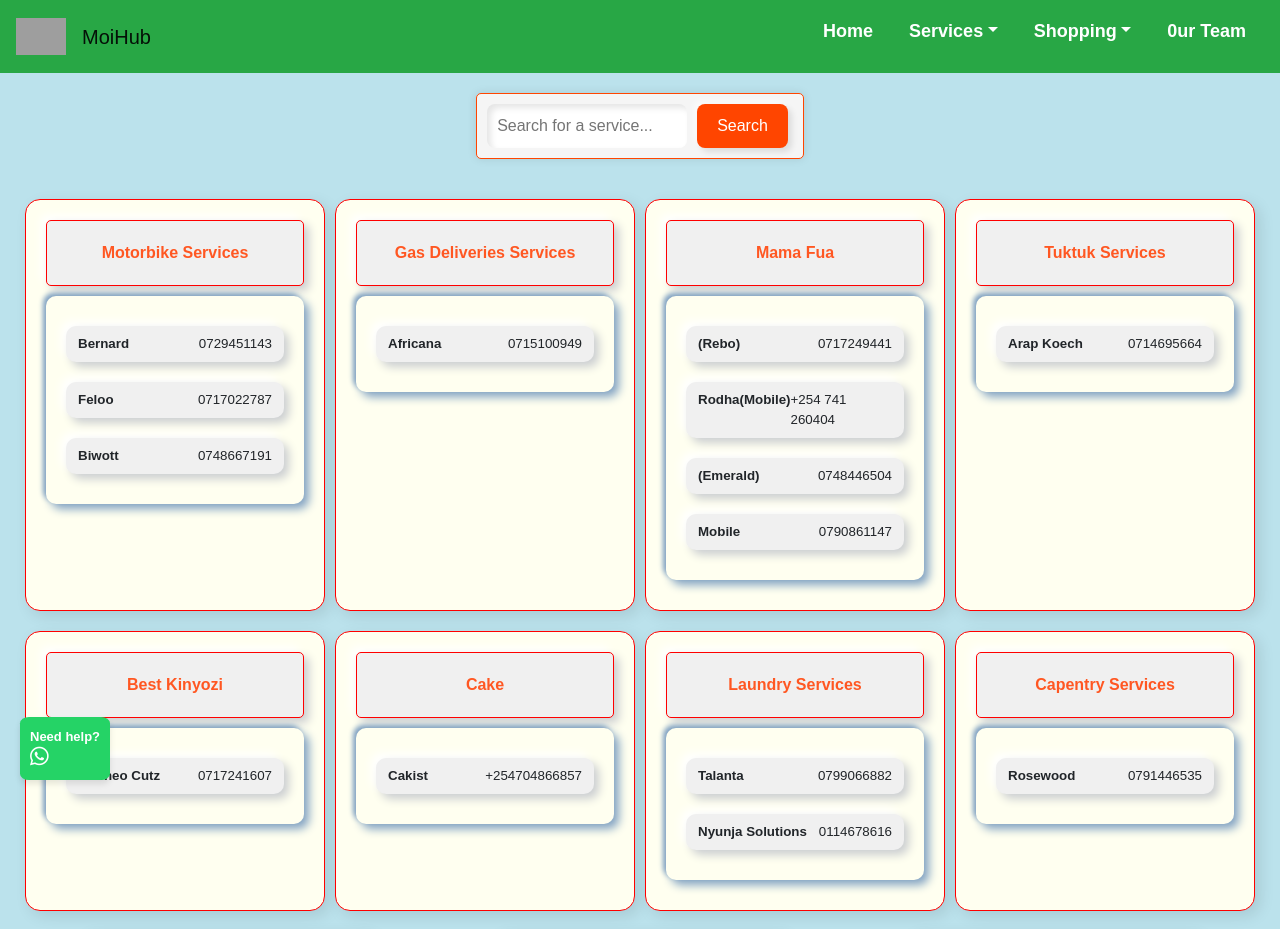
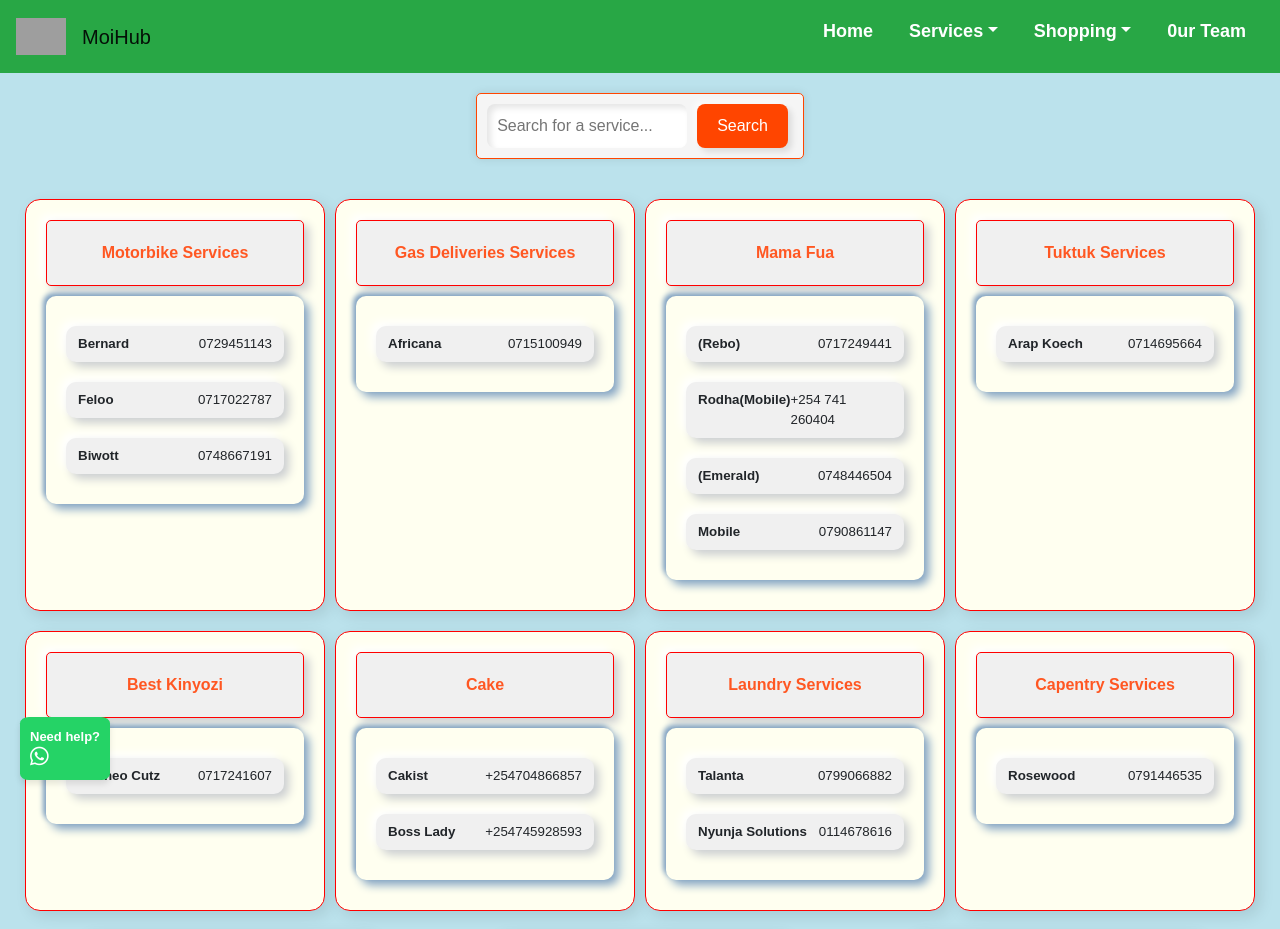
Before and after one commit to Kylexvin/Moihub, a React (Create React App) app: page /discover in a window 1280 px wide. Shown: the top 929 px of the page. Built offline with nearby package versions, Linux system fonts and the light colour scheme; no server answers; grey boxes are pictures that could not be loaded; a web font is replaced by a local one.

Commit message:
Update Discover.jsx

```diff
--- a/src/components/Discover.jsx
+++ b/src/components/Discover.jsx
@@ -43,7 +43,8 @@
   {
     category: "Cake",
     services: [
-      { name: "Cakist", phone: "+254704866857" }
+      { name: "Cakist", phone: "+254704866857" },
+{ name: "Boss Lady", phone: "+254745928593" }
     ]
   },
 
```
